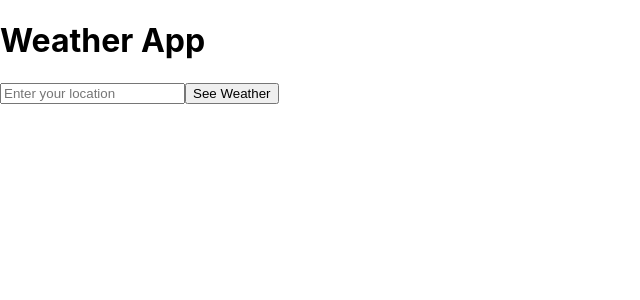
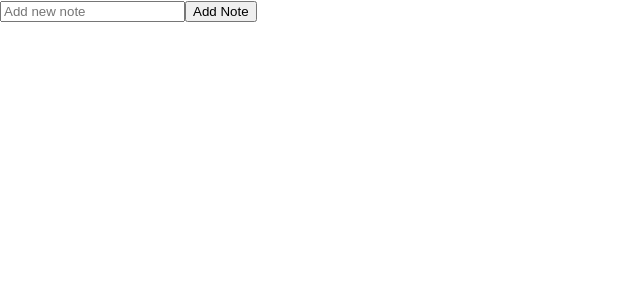
Before and after one commit to RabihSassouh/multi_app, a React (Create React App) app: page / in a window 1280 px wide. Shown: the top 300 px of the page, without its empty margins (0-640 px from the left). Built offline with nearby package versions, Linux system fonts and the light colour scheme.

Commit message:
implemented sticky-notes where user can add new notes

```diff
--- a/src/App.jsx
+++ b/src/App.jsx
@@ -1,9 +1,10 @@
-import Weather from './pages/weather';
+// import Weather from './pages/weather';
 import './App.css';
+import StickyNotes from './pages/sticky-notes';
 
 function App() {
     return(
-      <Weather/>
+      <StickyNotes/>
     )
 
 }
--- /dev/null
+++ b/src/pages/sticky-notes.jsx
@@ -0,0 +1,30 @@
+import React, { useState } from "react";
+
+const StickyNotes=()=>{
+    const [notes,setNotes]=useState([]);
+    const [id,setId]=useState(0);
+
+    const addNote=()=>{
+        setNotes([...notes,{id:id,text:''}]);
+        setId(id ++);
+    };
+
+    return(
+        <div>
+            <input type="text" placeholder="Add new note" />
+            <button onClick={addNote}>Add Note</button>
+            <div>
+                {notes.map((note)=>(
+                    <div>
+                        id={note.id}
+                        text={note.text}
+
+                    </div>
+                )
+                )}
+            </div>
+        </div>
+    )
+}
+
+export default StickyNotes;
--- a/src/pages/weather.jsx
+++ b/src/pages/weather.jsx
@@ -1,57 +1,57 @@
-import React, { useState, useEffect } from "react";
-import axios from "axios";
-// import './Weather.css';
+// import React, { useState, useEffect } from "react";
+// import axios from "axios";
+// // import './Weather.css';
 
-function Weather() {
-  const [location, setLocation] = useState("");
-  const [weather, setWeather] = useState(null);
-  const [error, setError] = useState(null);
+// function Weather() {
+//   const [location, setLocation] = useState("");
+//   const [weather, setWeather] = useState(null);
+//   const [error, setError] = useState(null);
 
-  const fetchWeatherData = async () => {
-    try {
-      const Location = encodeURIComponent(location);
-      const apiUrl = `https://api.tomorrow.io/v4/weather/forecast?location=${Location}&timesteps=daily&apikey=DVRUVM2WN25uug690nTnQq765za7c876`;
-      const response = await axios.get(apiUrl);
-      setWeather(response.data);
-    } catch (error) {
-      setError(error.message);
-    }
-  };
+//   const fetchWeatherData = async () => {
+//     try {
+//       const Location = encodeURIComponent(location);
+//       const apiUrl = `https://api.tomorrow.io/v4/weather/forecast?location=${Location}&timesteps=daily&apikey=DVRUVM2WN25uug690nTnQq765za7c876`;
+//       const response = await axios.get(apiUrl);
+//       setWeather(response.data);
+//     } catch (error) {
+//       setError(error.message);
+//     }
+//   };
 
-  const handleSeeWeather = () => {
-    if (location !== "") {
-      fetchWeatherData();
-    } else {
-      setError("Please enter a location");
-    }
-  };
+//   const handleSeeWeather = () => {
+//     if (location !== "") {
+//       fetchWeatherData();
+//     } else {
+//       setError("Please enter a location");
+//     }
+//   };
 
-  return (
-    <div className="App">
-      <h1>Weather App</h1>
-      <div>
-        <input
-          type="text"
-          value={location}
-          onChange={(e) => setLocation(e.target.value)}
-          placeholder="Enter your location"
-        />
-        <button onClick={handleSeeWeather}>See Weather</button>
-      </div>
-      {weather && (
-        <div>
-          <h2>Forecast for the next 3 days</h2>
-          {weather.timelines.daily.slice(0, 3).map((dailyForecast, index) => (
-            <div key={index}>
-              <h3>Day {index + 1}</h3>
-              <p>Temperature: {dailyForecast.values.temperatureAvg}°C</p>
-              <p>Weather: {dailyForecast.values.weatherCode}</p>
-            </div>
-          ))}
-        </div>
-      )}
-    </div>
-  );
-}
+//   return (
+//     <div className="App">
+//       <h1>Weather App</h1>
+//       <div>
+//         <input
+//           type="text"
+//           value={location}
+//           onChange={(e) => setLocation(e.target.value)}
+//           placeholder="Enter your location"
+//         />
+//         <button onClick={handleSeeWeather}>See Weather</button>
+//       </div>
+//       {weather && (
+//         <div>
+//           <h2>Forecast for the next 3 days</h2>
+//           {weather.timelines.daily.slice(0, 3).map((dailyForecast, index) => (
+//             <div key={index}>
+//               <h3>Day {index + 1}</h3>
+//               <p>Temperature: {dailyForecast.values.temperatureAvg}°C</p>
+//               <p>Weather: {dailyForecast.values.weatherCode}</p>
+//             </div>
+//           ))}
+//         </div>
+//       )}
+//     </div>
+//   );
+// }
 
-export default Weather;
+// export default Weather;
```
Also changed, not shown: src/components/stickycontainer.jsx (added, +21 -0 lines), src/pages/StickNotes.jsx (deleted).
